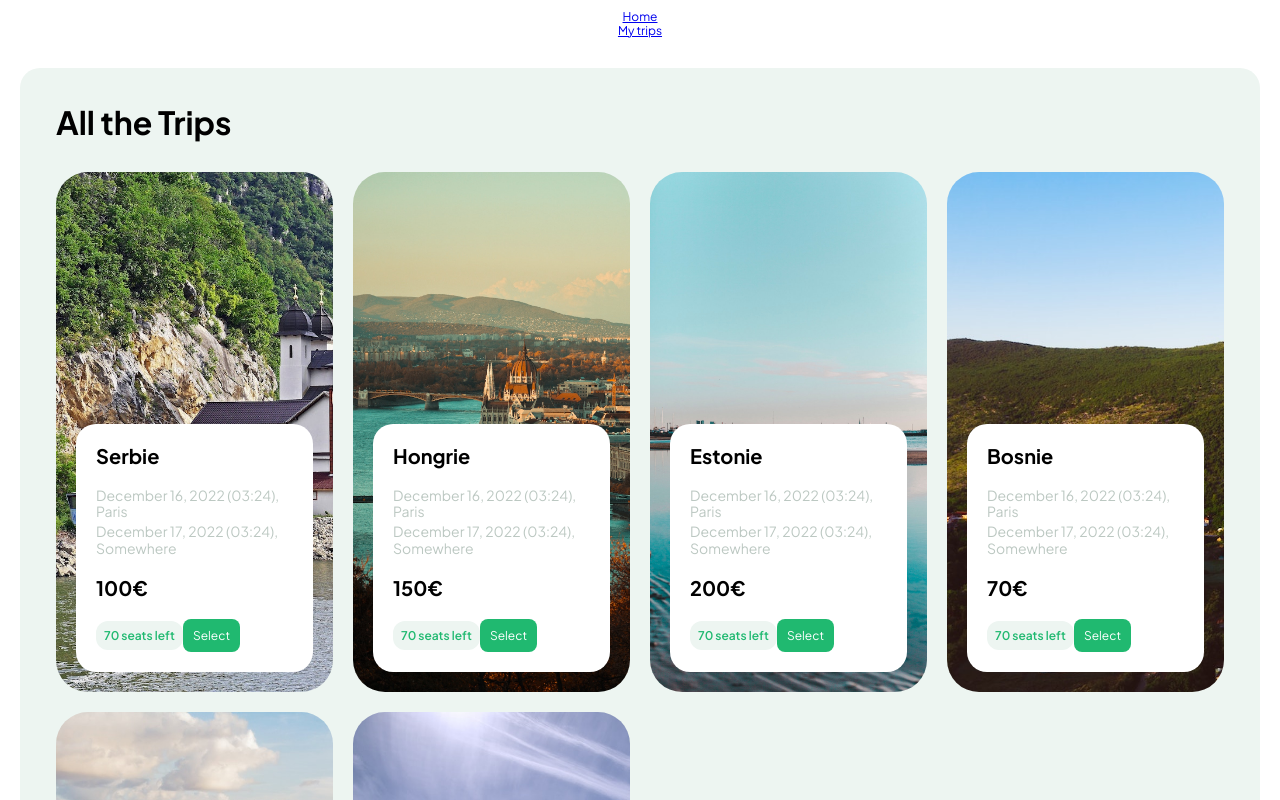
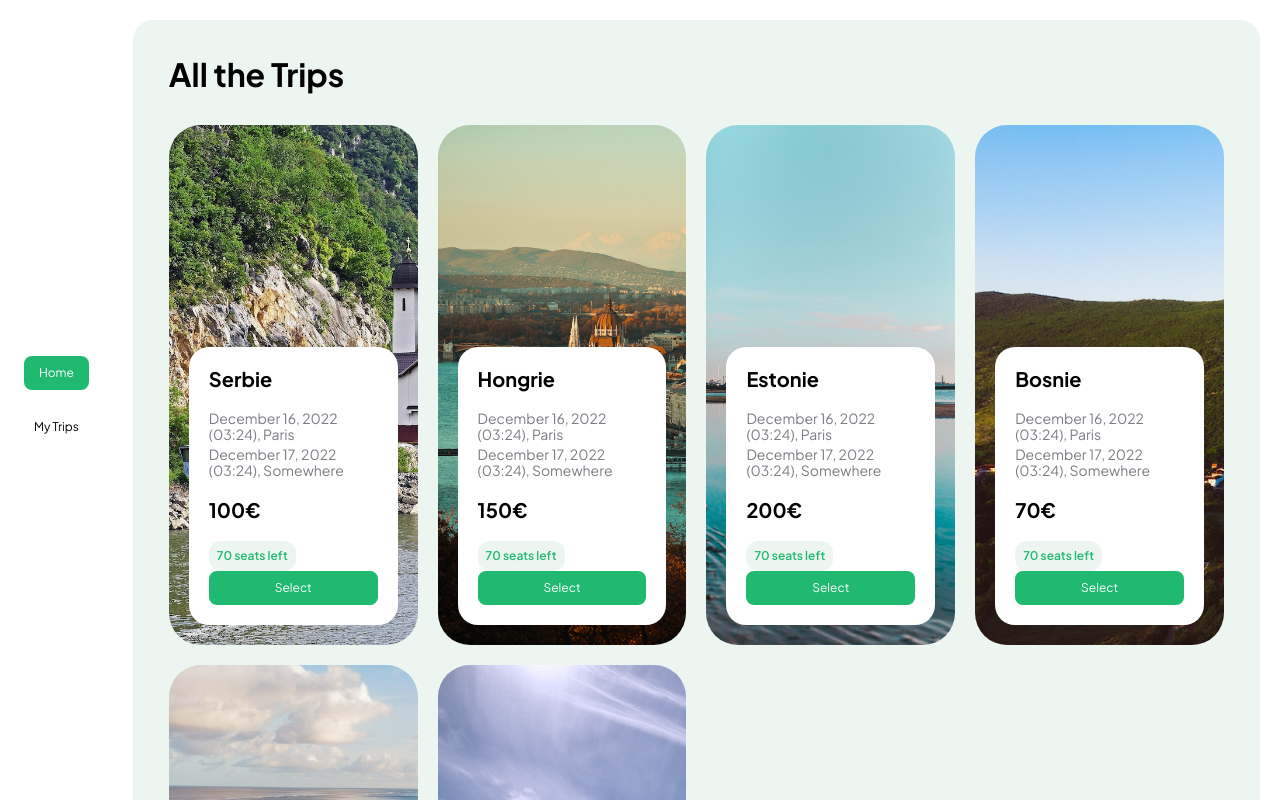
Before and after one commit to P4tt4te/trips-app, a React (Create React App) app: page / in a window 1280 px wide. Shown: the top 800 px of the page. Built offline with nearby package versions, Linux system fonts and the light colour scheme.

Commit message:
style(navbar) init

```diff
--- a/public/index.html
+++ b/public/index.html
@@ -9,7 +9,6 @@
       name="description"
       content="Web site created using create-react-app"
     />
-    <link rel="apple-touch-icon" href="%PUBLIC_URL%/logo192.png" />
     <!--
       manifest.json provides metadata used when your web app is installed on a
       user's mobile device or desktop. See https://developers.google.com/web/fundamentals/web-app-manifest/
--- a/src/App.js
+++ b/src/App.js
@@ -8,18 +8,26 @@ import './assets/fonts/plus-jarkarta-sans/style.css';
 import styled, { ThemeProvider } from 'styled-components';
 import { TripCardList } from './components/TripCardList/TripCardList';
 
+const theme = {
+  colors: COLORS,
+  fontFamily: "'Plus Jakarta Sans', sans-serif",
+  fontSize: '1.6rem',
+};
+
 const AppTheme = styled.div`
   font-family: ${(props) => props.theme.fontFamily};
   font-size: ${(props) => props.theme.fontSize};
+  display: flex;
+  justify-content: space-between;
+  position: absolute;
+  left: 0;
+  top: 0;
+  right: 0;
+  bottom: 0;
+  margin: 0;
 `;
 
 function App() {
-  const theme = {
-    colors: COLORS,
-    fontFamily: "'Plus Jakarta Sans', sans-serif",
-    fontSize: '1.6rem',
-  };
-
   return (
     <ThemeProvider theme={theme}>
       <AppTheme>
--- a/src/components/Button/Button.jsx
+++ b/src/components/Button/Button.jsx
@@ -3,14 +3,26 @@ import styled from 'styled-components';
 
 const StyledButton = styled.button`
   font-size: 1.2rem;
-  text-align: center;
-  color: white;
   border: 0;
   padding: 10px;
-  background-color: ${(props) => props.theme.colors.green};
   border-radius: 8px;
+  width: 100%;
 `;
 
-export const Button = ({ name, onClick }) => {
-  return <StyledButton onClick={onClick && onClick}>{name}</StyledButton>;
+const ButtonDefault = styled(StyledButton)`
+  background-color: ${(props) => props.theme.colors.green};
+  color: white;
+`;
+
+const ButtonGray = styled(StyledButton)`
+  background-color: transparent;
+  color: ${(props) => props.theme.colors.gray};
+`;
+
+export const Button = ({ name, onClick, variant }) => {
+  if (variant === 'gray') {
+    return <ButtonGray onClick={onClick && onClick}>{name}</ButtonGray>;
+  } else {
+    return <ButtonDefault onClick={onClick && onClick}>{name}</ButtonDefault>;
+  }
 };
--- a/src/components/NavBar/NavBar.jsx
+++ b/src/components/NavBar/NavBar.jsx
@@ -1,29 +1,61 @@
 import React from 'react';
-import styled, { css } from 'styled-components';
-import { Link } from 'react-router-dom';
+import styled from 'styled-components';
+import { Link, useLocation } from 'react-router-dom';
+import { Button } from '../Button/Button';
 
-export const NavBar = ({ name, onClick }) => {
 const StyledNavBar = styled.div`
   font-size: 1.2rem;
-    text-align: center;
-    color: white;
+  color: ${(props) => props.theme.colors.gray};
   border: 0;
-    padding: 10px;
   background-color: #20b970;
   border-radius: 8px;
   background: white;
+  width: 150px;
+  display: flex;
+  flex-direction: column;
+  justify-content: center;
+  align-items: center;
 `;
 
 const NavLinksContainer = styled.div`
   display: flex;
   flex-direction: column;
+  justify-content: center;
+  gap: 20px;
+  width: max-content;
 `;
+
+export const NavBar = ({ name, onClick }) => {
+  const location = useLocation();
+
+  const linksNames = [
+    {
+      link: '/',
+      name: 'Home',
+    },
+    {
+      link: '/my-trips',
+      name: 'My Trips',
+    },
+  ];
 
   return (
     <StyledNavBar>
       <NavLinksContainer>
-        <Link to="/">Home</Link>
-        <Link to="/my-trips">My trips</Link>
+        {linksNames.map((linkname) => {
+          return (
+            <Link to={linkname.link}>
+              <Button
+                name={linkname.name}
+                variant={
+                  location.pathname === linkname.link
+                    ? 'default'
+                    : 'gray'
+                }
+              />
+            </Link>
+          );
+        })}
       </NavLinksContainer>
     </StyledNavBar>
   );
--- a/src/style/colors.js
+++ b/src/style/colors.js
@@ -5,4 +5,5 @@ export const COLORS = {
   black: '#060620',
   grey: '#BCC8C2',
   white: '#FFFFFF',
+  grey: '#7C7B84',
 };
```
Lines whose indentation alone changed are shown as unchanged.
